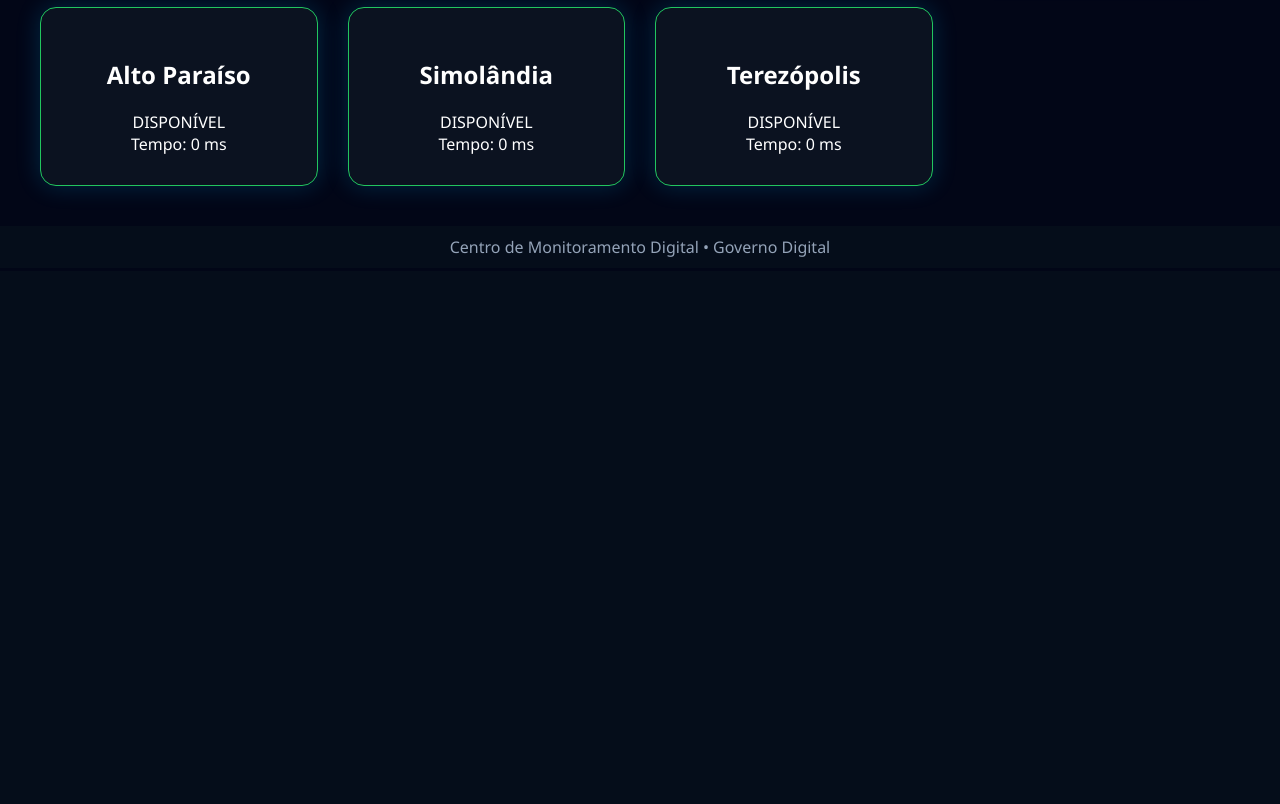
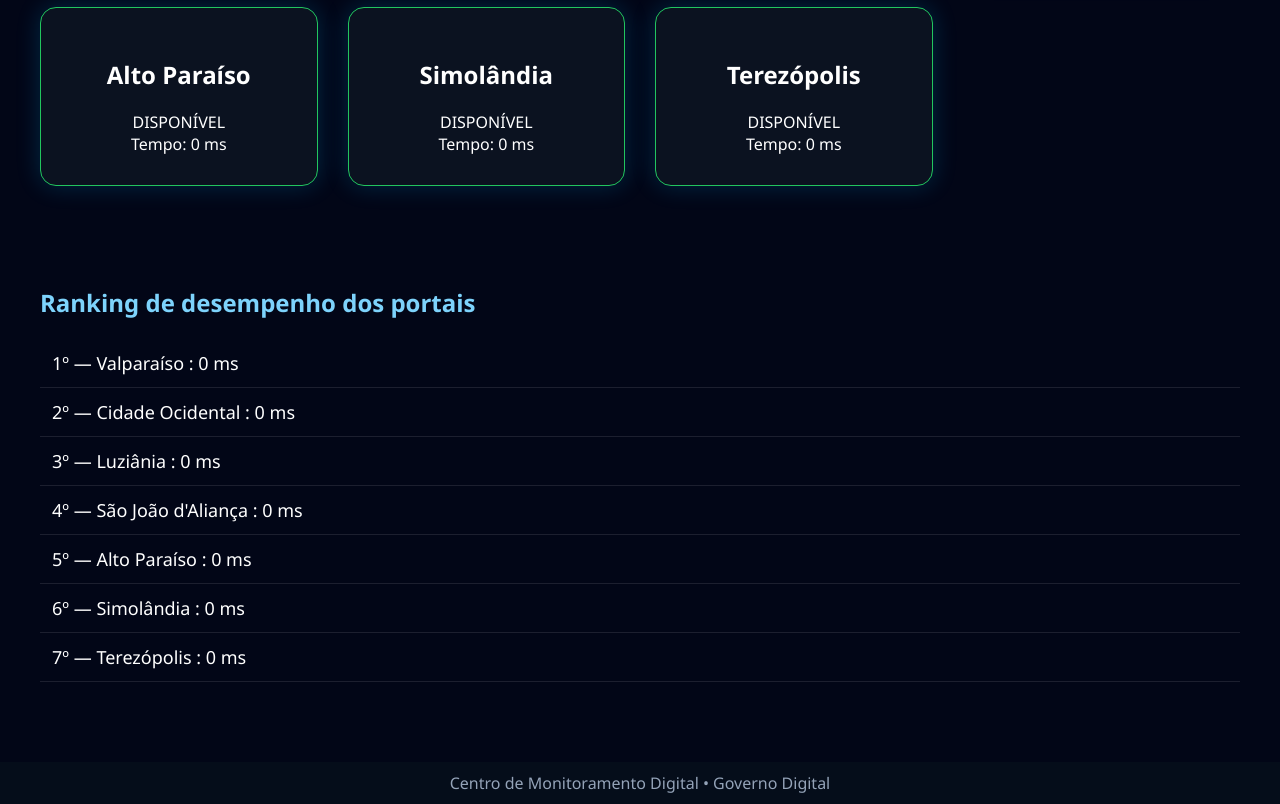
Before and after one commit to besttecsystem2025-cell/painel-noc-transparencia, a Flask app: page / in a window 1280 px wide. Shown: the part 529-1333 px from the top of the page. Before the commit the page ends 786 px from the top, so only its background shows below. Run offline with Flask 3, Linux system fonts and the light colour scheme; data that the repository does not hold is empty.

Commit message:
Update dashboard.html

```diff
--- a/templates/dashboard.html
+++ b/templates/dashboard.html
@@ -67,11 +67,27 @@ border-color:#facc15;
 border-color:#ef4444;
 }
 
+.ranking-area{
+padding:40px;
+}
+
+.ranking-area h2{
+color:#7dd3fc;
+margin-bottom:20px;
+}
+
+.ranking-item{
+padding:12px;
+border-bottom:1px solid rgba(255,255,255,.1);
+font-size:18px;
+}
+
 footer{
 text-align:center;
 padding:10px;
 background:#050d1a;
 color:#94a3b8;
+margin-top:40px;
 }
 
 </style>
@@ -93,6 +109,14 @@ Disponibilidade Geral: <span id="percentual">0%</span>
 </header>
 
 <div class="grid" id="grid"></div>
+
+<div class="ranking-area">
+
+<h2>Ranking de desempenho dos portais</h2>
+
+<div id="ranking"></div>
+
+</div>
 
 <footer>
 Centro de Monitoramento Digital • Governo Digital
@@ -127,6 +151,24 @@ grid.innerHTML += `
 
 })
 
+/* RANKING */
+
+const ranking = document.getElementById("ranking")
+
+const ordenado = [...dados.portais].sort((a,b)=>a.tempo-b.tempo)
+
+ranking.innerHTML=""
+
+ordenado.forEach((p,i)=>{
+
+ranking.innerHTML += `
+<div class="ranking-item">
+${i+1}º — ${p.nome} : ${p.tempo} ms
+</div>
+`
+
+})
+
 }
 
 carregar()
```
